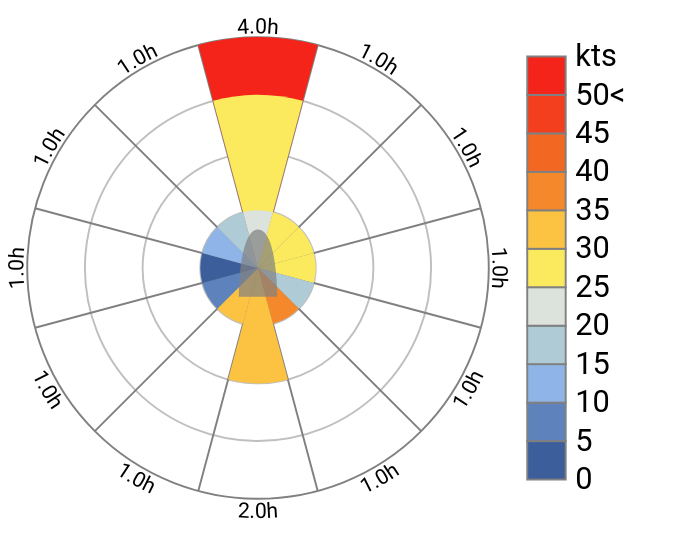
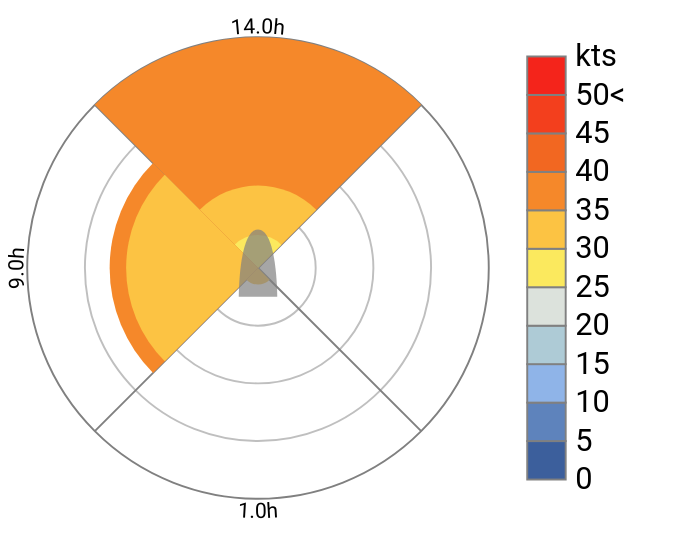
Before and after one commit to phalkone/fast-wind-rose, a React app: page / in a window 1280 px wide. Shown: the top 558 px of the page, without its empty margins (0-679 px from the left). Built offline with nearby package versions, Linux system fonts and the light colour scheme; the HTML template or start-up script is replaced by a standard one.

Commit message:
Improved input

```diff
--- a/src/components/Windrose/index.jsx
+++ b/src/components/Windrose/index.jsx
@@ -1,4 +1,4 @@
-import React, { Fragment } from 'react'
+import React, { Fragment, useState } from 'react'
 import Legend from './Legend'
 import Chart from './Chart'
 import Ship from './Ship'
@@ -9,15 +9,16 @@ import PropTypes from 'prop-types'
 function Windrose (props) {
   const sectors = new Array(props.sectors).fill(null).map(() => [])
   const sectorSize = 360 / props.sectors
-  for (let i = 0; i < props.data.length; i++) {
-    let dir = props.data[i].direction + (sectorSize / 2)
+  for (let i = 0; i < props.dirData.length; i++) {
+    let dir = props.dirData[i][props.dirKey] + (sectorSize / 2)
     if (dir > 360) dir -= 360
     const cat = Math.floor(dir / sectorSize)
-    sectors[cat].push(props.data[i].speed)
+    sectors[cat].push(props.spdData[i][props.spdKey])
   }
   const max = sectors.map((el) => el.length).sort((a, b) => b - a)[0]
 
   return (
+    <div>
       <svg
         version='1.1'
         viewBox={`0 0 ${props.size + (props.legend ? 65 : 0)} ${props.size}`}
@@ -35,7 +36,7 @@ function Windrose (props) {
             {speeds.length &&
               <IntervalLabel
                 sector={i}
-              interval={speeds.length}
+                interval={props.interval * speeds.length}
                 sectorSize={360 / props.sectors}
                 radius={props.radius}
                 center={props.center}
@@ -52,6 +53,7 @@ function Windrose (props) {
           </Fragment>))}
         <Ship center={props.center} />
       </svg>
+    </div>
   )
 }
 
@@ -59,11 +61,15 @@ Windrose.propTypes = {
   height: PropTypes.number,
   width: PropTypes.number,
   legend: PropTypes.bool,
-  data: PropTypes.array,
   size: PropTypes.number,
   radius: PropTypes.number,
   center: PropTypes.number,
-  sectors: PropTypes.number
+  sectors: PropTypes.number,
+  dirKey: PropTypes.string,
+  spdKey: PropTypes.string,
+  dirData: PropTypes.array,
+  spdData: PropTypes.array,
+  interval: PropTypes.number
 }
 
 Windrose.defaultProps = {
--- a/src/index.jsx
+++ b/src/index.jsx
@@ -2,22 +2,76 @@ import React from 'react'
 import { render } from 'react-dom'
 import Windrose from './components/Windrose'
 
-const data = [
-  { timestamp: '2021-05-30T11:00:00Z', direction: 0, speed: 55 },
-  { timestamp: '2021-05-30T12:00:00Z', direction: 20, speed: 30 },
-  { timestamp: '2021-05-30T13:00:00Z', direction: 50, speed: 26 },
-  { timestamp: '2021-05-30T14:00:00Z', direction: 80, speed: 27 },
-  { timestamp: '2021-05-30T15:00:00Z', direction: 110, speed: 16 },
-  { timestamp: '2021-05-30T16:00:00Z', direction: 140, speed: 40 },
-  { timestamp: '2021-05-30T17:00:00Z', direction: 170, speed: 35 },
-  { timestamp: '2021-05-30T18:00:00Z', direction: 190, speed: 34 },
-  { timestamp: '2021-05-30T19:00:00Z', direction: 220, speed: 33 },
-  { timestamp: '2021-05-30T20:00:00Z', direction: 250, speed: 10 },
-  { timestamp: '2021-05-30T21:00:00Z', direction: 280, speed: 5 },
-  { timestamp: '2021-05-31T06:00:00Z', direction: 310, speed: 11 },
-  { timestamp: '2021-05-31T07:00:00Z', direction: 340, speed: 16 },
-  { timestamp: '2021-05-31T08:00:00Z', direction: 348.02, speed: 25 },
-  { timestamp: '2021-05-31T09:00:00Z', direction: 349.20, speed: 27 },
-  { timestamp: '2021-05-31T10:00:00Z', direction: 345.29, speed: 28 }]
+const data = {
+  metrics: [{
+    tag: 'wind_speed_rel',
+    aggregation: { interval: 'PT1H', method: 'avg' },
+    values: [
+      { timestamp: '2021-05-30T11:00:00Z', value: 28.48, interpolated: true },
+      { timestamp: '2021-05-30T12:00:00Z', value: 28.38, interpolated: true },
+      { timestamp: '2021-05-30T13:00:00Z', value: 30.65, interpolated: true },
+      { timestamp: '2021-05-30T14:00:00Z', value: 31.36, interpolated: true },
+      { timestamp: '2021-05-30T15:00:00Z', value: 31.37, interpolated: true },
+      { timestamp: '2021-05-30T16:00:00Z', value: 31.85, interpolated: true },
+      { timestamp: '2021-05-30T17:00:00Z', value: 32.71, interpolated: true },
+      { timestamp: '2021-05-30T18:00:00Z', value: 33.24, interpolated: true },
+      { timestamp: '2021-05-30T19:00:00Z', value: 33.18, interpolated: true },
+      { timestamp: '2021-05-30T20:00:00Z', value: 33.69, interpolated: true },
+      { timestamp: '2021-05-30T21:00:00Z', value: 34.17, interpolated: true },
+      { timestamp: '2021-05-30T22:00:00Z', value: 35.02, interpolated: true },
+      { timestamp: '2021-05-30T23:00:00Z', value: 33.41, interpolated: true },
+      { timestamp: '2021-05-31T00:00:00Z', value: 32.98, interpolated: true },
+      { timestamp: '2021-05-31T01:00:00Z', value: 34.44, interpolated: true },
+      { timestamp: '2021-05-31T02:00:00Z', value: 35.80, interpolated: true },
+      { timestamp: '2021-05-31T03:00:00Z', value: 35.57, interpolated: true },
+      { timestamp: '2021-05-31T04:00:00Z', value: 35.13, interpolated: true },
+      { timestamp: '2021-05-31T05:00:00Z', value: 35.86, interpolated: true },
+      { timestamp: '2021-05-31T06:00:00Z', value: 36.61, interpolated: true },
+      { timestamp: '2021-05-31T07:00:00Z', value: 37.43, interpolated: true },
+      { timestamp: '2021-05-31T08:00:00Z', value: 38.11, interpolated: true },
+      { timestamp: '2021-05-31T09:00:00Z', value: 37.87, interpolated: true },
+      { timestamp: '2021-05-31T10:00:00Z', value: 37.96, interpolated: true }]
+  },
+  {
+    tag: 'wind_dir_rel',
+    aggregation: { interval: 'PT1H', method: 'avg' },
+    values: [
+      { timestamp: '2021-05-30T11:00:00Z', value: 348.4, interpolated: true },
+      { timestamp: '2021-05-30T12:00:00Z', value: 342.7, interpolated: true },
+      { timestamp: '2021-05-30T13:00:00Z', value: 313.8, interpolated: true },
+      { timestamp: '2021-05-30T14:00:00Z', value: 279.8, interpolated: true },
+      { timestamp: '2021-05-30T15:00:00Z', value: 209.4, interpolated: true },
+      { timestamp: '2021-05-30T16:00:00Z', value: 227.5, interpolated: true },
+      { timestamp: '2021-05-30T17:00:00Z', value: 326.1, interpolated: true },
+      { timestamp: '2021-05-30T18:00:00Z', value: 308.8, interpolated: true },
+      { timestamp: '2021-05-30T19:00:00Z', value: 284.7, interpolated: true },
+      { timestamp: '2021-05-30T20:00:00Z', value: 306.9, interpolated: true },
+      { timestamp: '2021-05-30T21:00:00Z', value: 341.3, interpolated: true },
+      { timestamp: '2021-05-30T22:00:00Z', value: 326.3, interpolated: true },
+      { timestamp: '2021-05-30T23:00:00Z', value: 255.1, interpolated: true },
+      { timestamp: '2021-05-31T00:00:00Z', value: 290.8, interpolated: true },
+      { timestamp: '2021-05-31T01:00:00Z', value: 328.6, interpolated: true },
+      { timestamp: '2021-05-31T02:00:00Z', value: 313.0, interpolated: true },
+      { timestamp: '2021-05-31T03:00:00Z', value: 348.6, interpolated: true },
+      { timestamp: '2021-05-31T04:00:00Z', value: 350.1, interpolated: true },
+      { timestamp: '2021-05-31T05:00:00Z', value: 344.2, interpolated: true },
+      { timestamp: '2021-05-31T06:00:00Z', value: 348.0, interpolated: true },
+      { timestamp: '2021-05-31T07:00:00Z', value: 350.0, interpolated: true },
+      { timestamp: '2021-05-31T08:00:00Z', value: 348.0, interpolated: true },
+      { timestamp: '2021-05-31T09:00:00Z', value: 349.2, interpolated: true },
+      { timestamp: '2021-05-31T10:00:00Z', value: 345.2, interpolated: true }]
+  }]
+}
 
-render(<Windrose width={625} height={520} sectors={12} data={data} legend />, document.getElementById('root'))
+render(
+  <Windrose
+    width={625}
+    height={520}
+    sectors={4}
+    dirData={data.metrics[1].values}
+    dirKey='value'
+    spdData={data.metrics[0].values}
+    spdKey='value'
+    interval={1}
+    legend
+  />, document.getElementById('root'))
```
Also changed, not shown: test/simple_test.js (deleted, +0 -5 lines), 2 other files (tests, documents, lock files or other folders). Lines whose indentation alone changed are shown as unchanged.
